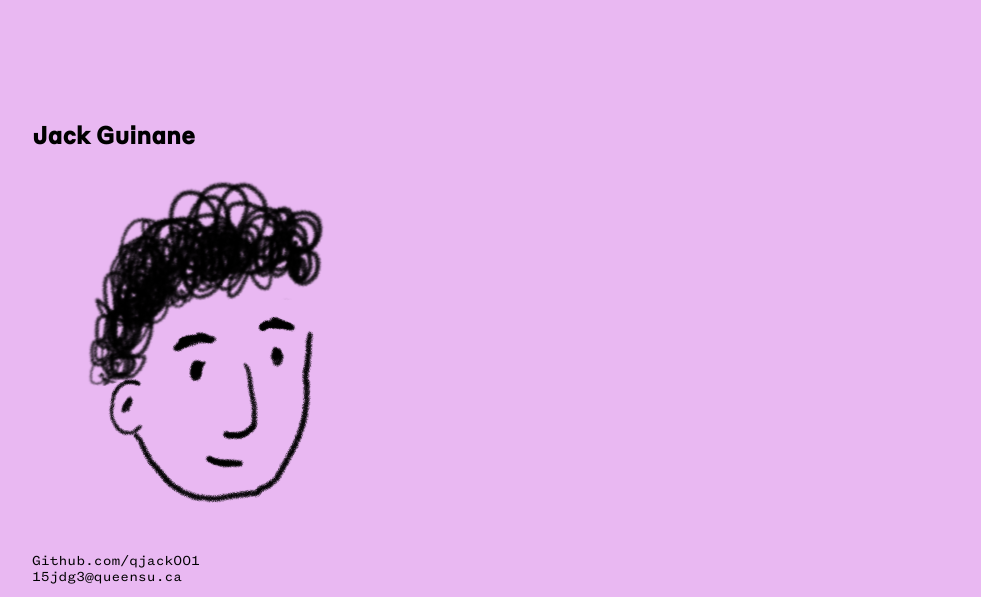
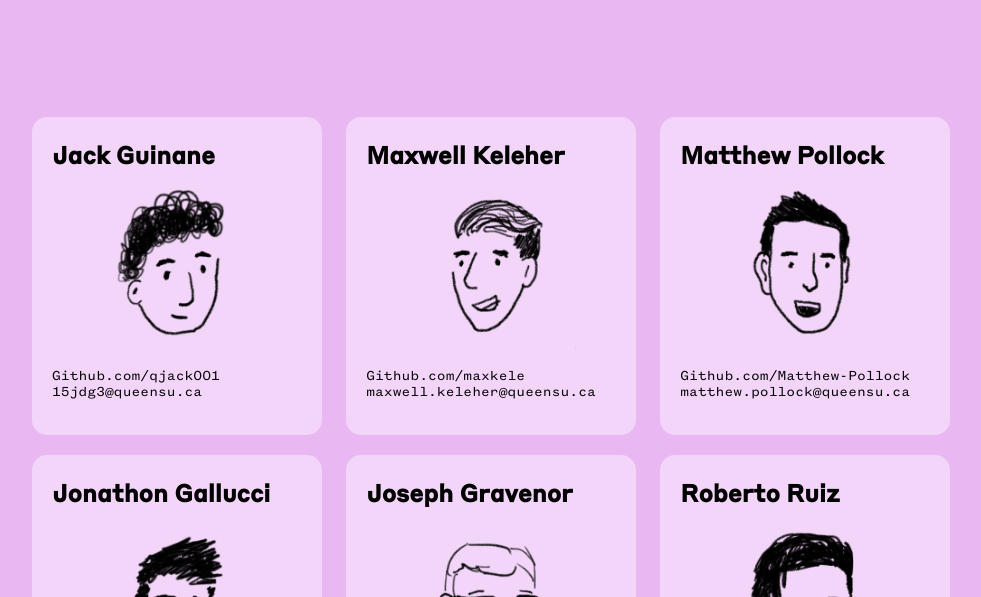
Before and after one commit to qjack001/CISC-322, a plain HTML site: page team.html in a window 1280 px wide. Shown: the part 183-780 px from the top of the page, without its empty margins (26-1007 px from the left). Drawn offline with Linux system fonts and the light colour scheme.

Commit message:
adjust layout

```diff
--- a/style.css
+++ b/style.css
@@ -46,6 +46,12 @@ a
     text-decoration: none;
 }
 
+img
+{
+    width: 170px;
+    margin-left: 40px;
+}
+
 .assignment
 {
     border-radius: 15px;
@@ -60,6 +66,16 @@ a
 
 .assignment:hover
 {
+    background: rgba(255, 255, 255, 0.4);
+}
+
+.member
+{
+    border-radius: 15px;
+    padding: 20px;
+    width: 250px;
+    margin: 0px 20px 20px 0px;
+    display: inline-block;
     background: rgba(255, 255, 255, 0.4);
 }
 
```
Also changed, not shown: index.html (+1 -0 lines).
